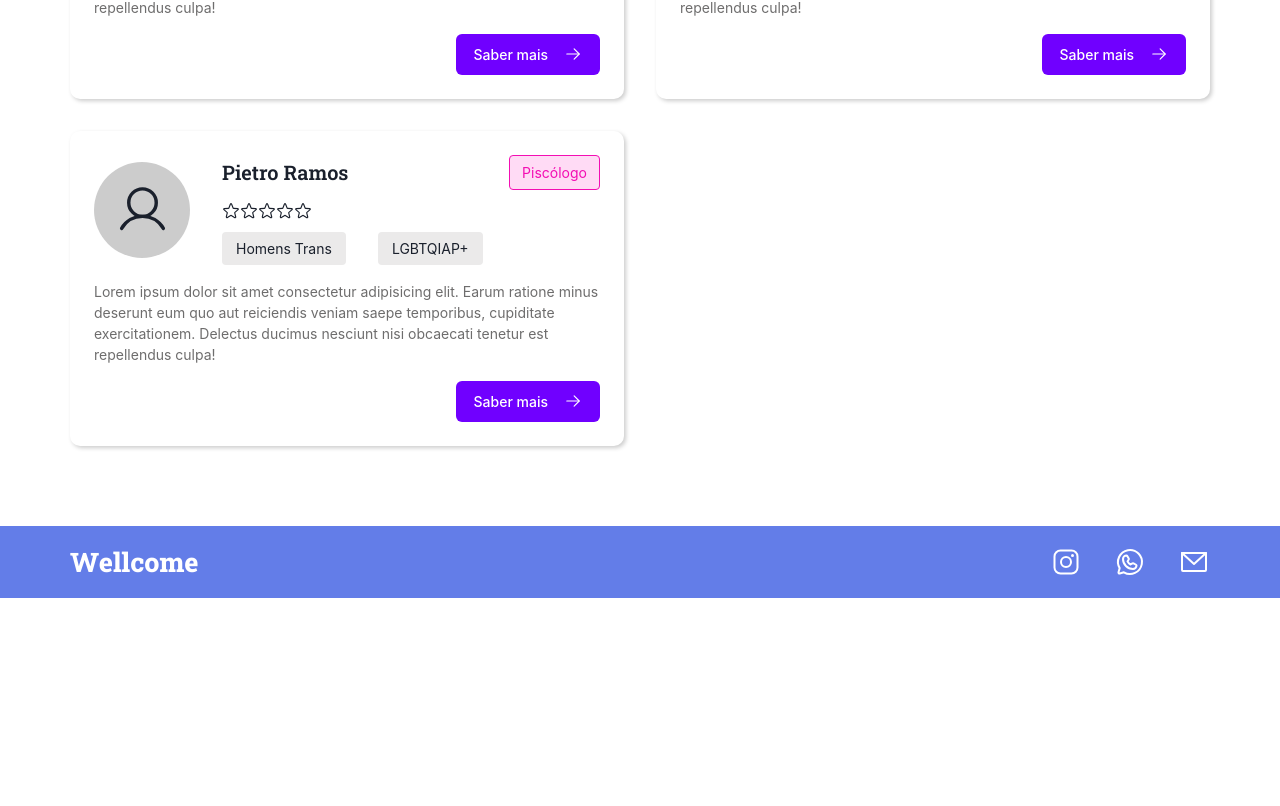
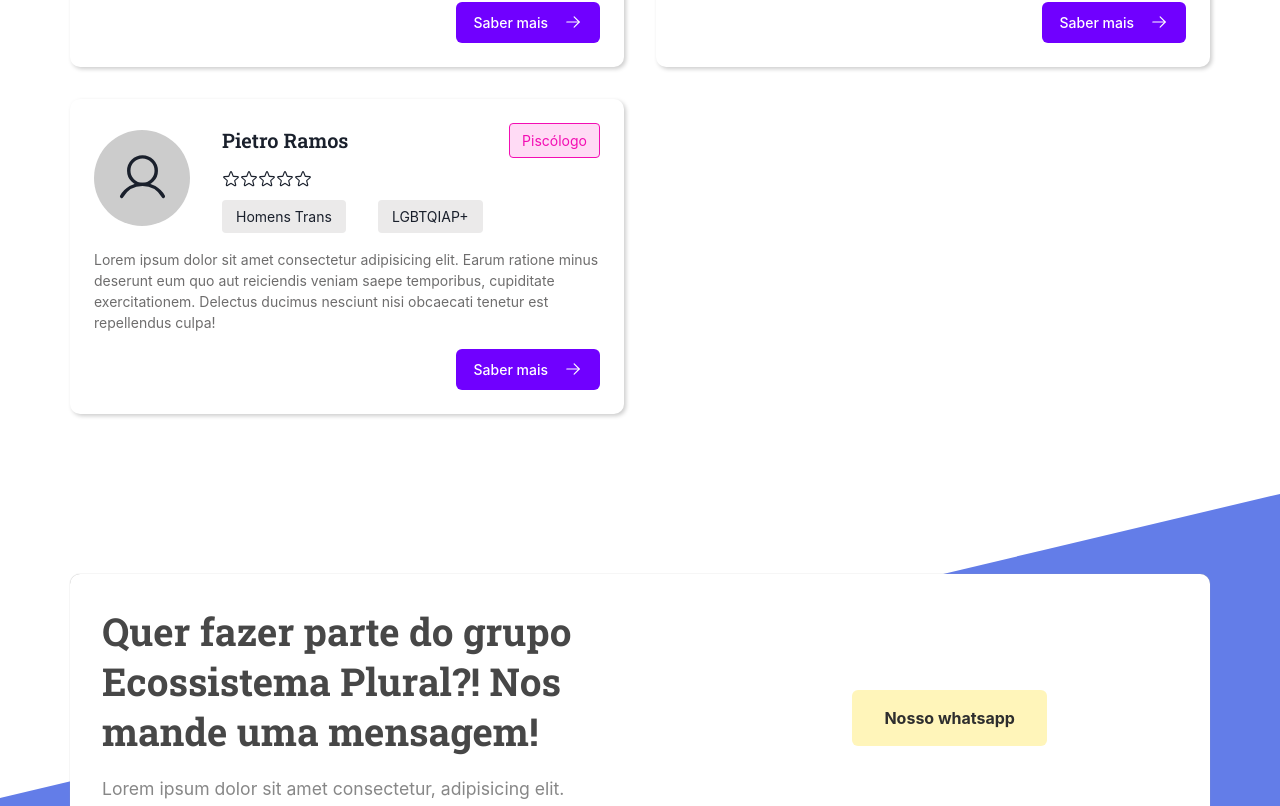
Before and after one commit to ngrpedro/towellcome, a React (Vite) app: page / in a window 1280 px wide. Shown: the part 1990-2796 px from the top of the page. Before the commit the page ends 2588 px from the top, so only its background shows below. Built offline with nearby package versions, Linux system fonts and the light colour scheme.

Commit message:
contactus layout + css

```diff
--- a/src/App.tsx
+++ b/src/App.tsx
@@ -1,6 +1,3 @@
-import { useState } from "react";
-import reactLogo from "./assets/react.svg";
-
 import NavBar from "./components/layout/NavBar";
 import Footer from "./components/layout/Footer";
 import Banner from "./components/Banner";
@@ -16,6 +13,7 @@ function App() {
         <Hero />
         <Banner />
         <Partners />
+        <ContactUs />
       </div>
       <Footer />
     </div>
--- a/src/sections/ContactUs/index.module.sass
+++ b/src/sections/ContactUs/index.module.sass
@@ -1,27 +1,90 @@
 @import "../../styles/main.sass"
 
-.container
-    @extend .container
+.box
+    position: relative
 
-.title
-    font-family: $font-roboto
-    font-weight: 700
-    font-size: calc(19.4px + 1.5vw)
-    margin-bottom: 20px
-    line-height: 1.1
-    color: #474747
+    .background
+        position: absolute
+        bottom: 0
+        inset: 0
+        width: 100%
+        height: auto
+        background-color: #637de8
+        clip-path: polygon(0 68%, 100% 0%, 100% 100%, 0% 100%)
+        z-index: -1
 
-.subtitle
-    font-size: 1.1em
-    line-height: 1.5
-    max-width: 30rem
-    color: #878787
+    .container
+        @extend .container
+        padding: 2rem
 
-.banner
-    margin-left: 2rem
-    margin-right: 2rem
-    width: 100%
-    position: absolute
-    top: 9rem
-    left: 50%
-    transform: translate(-50%)
+        @include md
+            padding: 5rem 30px
+
+        .content
+            background-color: white
+            display: flex
+            flex-direction: column
+            align-items: start
+            justify-content: center
+            padding: 2rem
+            max-width: 600px
+            box-shadow: 0px 0px 1px #a0a0a0
+            border-radius: 10px
+            gap: 2rem
+            max-width: 100%
+
+            @include md
+                adding: 3rem
+                flex-direction: row
+                align-items: center
+
+            .texts
+                max-width: 42rem
+
+                .title
+                    font-family: $font-roboto
+                    font-weight: 700
+                    font-size: calc(19.4px + 1.5vw)
+                    margin-bottom: 20px
+                    line-height: 1.3
+                    color: #474747
+
+                .subtitle
+                    font-size: 1.1em
+                    line-height: 1.5
+                    max-width: 30rem
+                    color: #878787
+
+            .button
+                display: flex
+                align-items: start
+                justify-content: start
+                width: 100%
+                flex-grow: 1
+
+                @include md
+                    align-items: center
+                    justify-content: center
+
+                button
+                    display: flex
+                    align-items: center
+                    justify-content: center
+                    gap: 1rem
+                    padding-top: 1rem
+                    padding-bottom: 1rem
+                    padding-left: 2rem
+                    padding-right: 2rem
+                    border-radius: 6px
+
+                    background-color: #fff5ba
+                    font-weight: 700
+                    color: $color-body-text
+                    border: nones
+
+                    transition: all 0.2s ease 0s
+                    cursor: pointer
+
+                    &:hover
+                        background-color: #f9e471
+                        box-shadow: 2px 2px 4px #ccc
--- a/src/sections/ContactUs/index.tsx
+++ b/src/sections/ContactUs/index.tsx
@@ -4,20 +4,21 @@ type Props = {};
 
 const index = (props: Props) => {
   return (
-    <div className="">
-      <div className="">
-        <div className="">
-          <div className="">
+    <div className={styles.box}>
+      <div className={styles.background}></div>
+      <div className={styles.container}>
+        <div className={styles.content}>
+          <div className={styles.texts}>
             <h1 className={styles.title}>
-              Vamos conversar. Nos mande uma mensagem!
+              Quer fazer parte do grupo Ecossistema Plural?! Nos mande uma
+              mensagem!
             </h1>
             <p className={styles.subtitle}>
               Lorem ipsum dolor sit amet consectetur, adipisicing elit. Unde
               excepturi velit eligendi ut sit.
             </p>
           </div>
-
-          <div className="">
+          <div className={styles.button}>
             <button className="">Nosso whatsapp</button>
           </div>
         </div>
--- a/src/sections/Hero/index.module.sass
+++ b/src/sections/Hero/index.module.sass
@@ -4,7 +4,6 @@
     @extend .container
 
     padding-top: 2rem
-    padding-block: 2rem
 
     display: flex
     align-items: center
```
